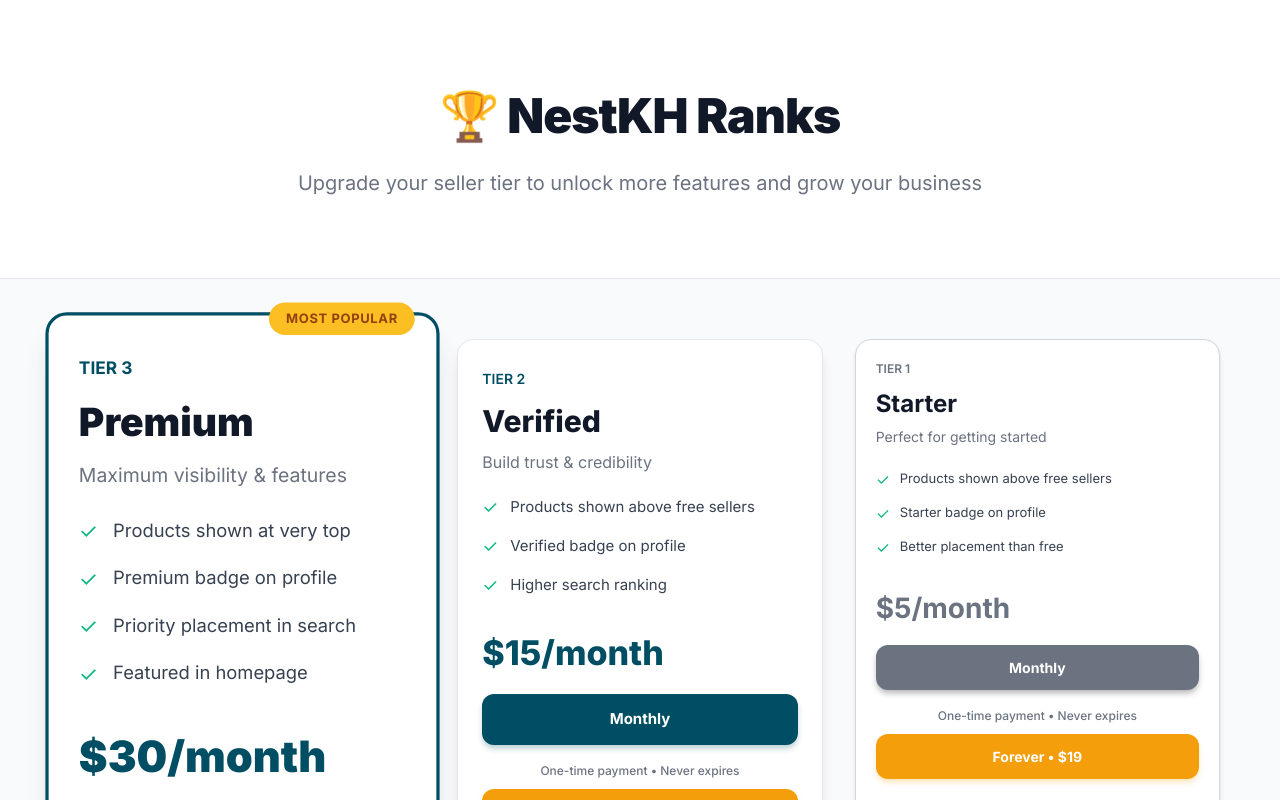
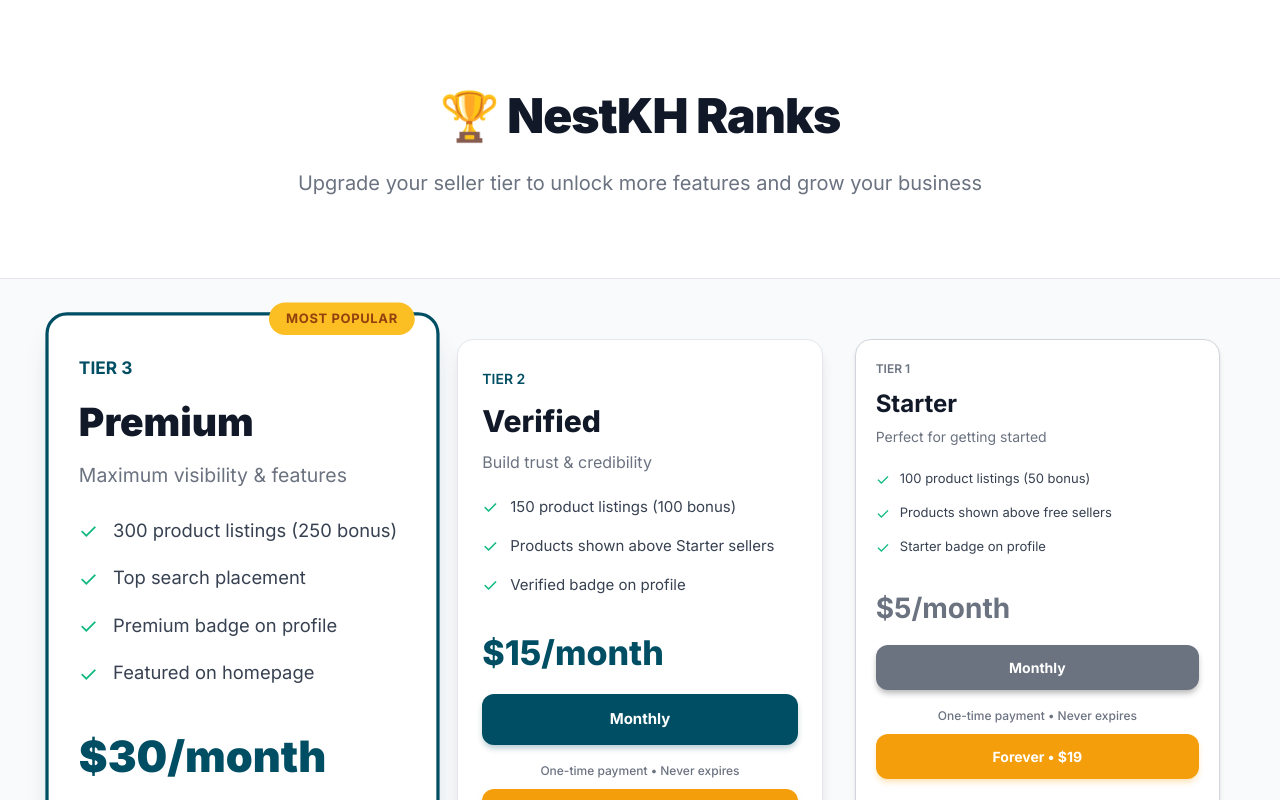
Before and after one commit to sithyakheng/nest24, a Next.js app: page /ranks in a window 1280 px wide. Shown: the top 800 px of the page. Built offline with nearby package versions, Linux system fonts and the light colour scheme; no server answers.

Commit message:
feat: update product limit system with tier-based limits and benefits

```diff
--- a/src/app/dashboard/page.tsx
+++ b/src/app/dashboard/page.tsx
@@ -89,7 +89,11 @@ export default function DashboardPage() {
 
   // Helper function to get product limit - flat limit for all sellers
   function getProductLimit(tier: number): number {
-    return 150;
+    if (tier === 0) return 50;
+    if (tier === 1) return 100;
+    if (tier === 2) return 150;
+    if (tier === 3) return 300;
+    return 50;
   }
 
   // Calculate total views and prepare chart data
@@ -217,7 +221,16 @@ export default function DashboardPage() {
     }
 
     if (products.length >= getProductLimit(profile?.tier || 0)) {
-      setAddError("You've reached the maximum of 150 product listings.")
+      const tier = profile?.tier || 0
+      if (tier === 0) {
+        setAddError("You've reached your 50 product limit. Upgrade to Starter to list 100 products.")
+      } else if (tier === 1) {
+        setAddError("You've reached your 100 product limit. Upgrade to Verified to list 150 products.")
+      } else if (tier === 2) {
+        setAddError("You've reached your 150 product limit. Upgrade to Premium to list 300 products.")
+      } else if (tier === 3) {
+        setAddError("You've reached your 300 product limit.")
+      }
       return
     }
 
@@ -672,7 +685,7 @@ export default function DashboardPage() {
                 ) : (
                   <div style={{ backgroundColor: 'white', border: '1px solid #e5e7eb', borderRadius: '16px', padding: '16px', textAlign: 'center', width: '180px' }}>
                     <div style={{ fontSize: '14px', fontWeight: '700', color: '#6b7280', marginBottom: '6px' }}>Free Plan</div>
-                    <div style={{ fontSize: '11px', color: '#9ca3af', marginBottom: '10px' }}>150 products • Standard placement</div>
+                    <div style={{ fontSize: '11px', color: '#9ca3af', marginBottom: '10px' }}>50 products • Standard placement</div>
                     <a href="/ranks" style={{ fontSize: '12px', color: 'white', backgroundColor: '#004E64', padding: '6px 12px', borderRadius: '8px', textDecoration: 'none', fontWeight: '600' }}>Upgrade</a>
                   </div>
                 )}
--- a/src/app/ranks/page.tsx
+++ b/src/app/ranks/page.tsx
@@ -75,19 +75,19 @@ export default function RanksPage() {
             <div style={{ marginBottom: '32px' }}>
               <div style={{ display: 'flex', alignItems: 'center', marginBottom: '14px' }}>
                 <span style={{ color: '#10b981', fontSize: '20px', marginRight: '14px' }}>✓</span>
-                <span style={{ color: '#374151', fontSize: '17px' }}>Products shown at very top</span>
+                <span style={{ color: '#374151', fontSize: '17px' }}>300 product listings (250 bonus)</span>
+              </div>
+              <div style={{ display: 'flex', alignItems: 'center', marginBottom: '14px' }}>
+                <span style={{ color: '#10b981', fontSize: '20px', marginRight: '14px' }}>✓</span>
+                <span style={{ color: '#374151', fontSize: '17px' }}>Top search placement</span>
               </div>
               <div style={{ display: 'flex', alignItems: 'center', marginBottom: '14px' }}>
                 <span style={{ color: '#10b981', fontSize: '20px', marginRight: '14px' }}>✓</span>
                 <span style={{ color: '#374151', fontSize: '17px' }}>Premium badge on profile</span>
               </div>
-              <div style={{ display: 'flex', alignItems: 'center', marginBottom: '14px' }}>
-                <span style={{ color: '#10b981', fontSize: '20px', marginRight: '14px' }}>✓</span>
-                <span style={{ color: '#374151', fontSize: '17px' }}>Priority placement in search</span>
-              </div>
               <div style={{ display: 'flex', alignItems: 'center' }}>
                 <span style={{ color: '#10b981', fontSize: '20px', marginRight: '14px' }}>✓</span>
-                <span style={{ color: '#374151', fontSize: '17px' }}>Featured in homepage</span>
+                <span style={{ color: '#374151', fontSize: '17px' }}>Featured on homepage</span>
               </div>
             </div>
 
@@ -171,15 +171,15 @@ export default function RanksPage() {
             <div style={{ marginBottom: '28px' }}>
               <div style={{ display: 'flex', alignItems: 'center', marginBottom: '12px' }}>
                 <span style={{ color: '#10b981', fontSize: '18px', marginRight: '12px' }}>✓</span>
-                <span style={{ color: '#374151', fontSize: '15px' }}>Products shown above free sellers</span>
+                <span style={{ color: '#374151', fontSize: '15px' }}>150 product listings (100 bonus)</span>
               </div>
               <div style={{ display: 'flex', alignItems: 'center', marginBottom: '12px' }}>
                 <span style={{ color: '#10b981', fontSize: '18px', marginRight: '12px' }}>✓</span>
-                <span style={{ color: '#374151', fontSize: '15px' }}>Verified badge on profile</span>
+                <span style={{ color: '#374151', fontSize: '15px' }}>Products shown above Starter sellers</span>
               </div>
               <div style={{ display: 'flex', alignItems: 'center' }}>
                 <span style={{ color: '#10b981', fontSize: '18px', marginRight: '12px' }}>✓</span>
-                <span style={{ color: '#374151', fontSize: '15px' }}>Higher search ranking</span>
+                <span style={{ color: '#374151', fontSize: '15px' }}>Verified badge on profile</span>
               </div>
             </div>
 
@@ -262,15 +262,15 @@ export default function RanksPage() {
             <div style={{ marginBottom: '28px' }}>
               <div style={{ display: 'flex', alignItems: 'center', marginBottom: '10px' }}>
                 <span style={{ color: '#10b981', fontSize: '16px', marginRight: '10px' }}>✓</span>
-                <span style={{ color: '#374151', fontSize: '13px' }}>Products shown above free sellers</span>
+                <span style={{ color: '#374151', fontSize: '13px' }}>100 product listings (50 bonus)</span>
               </div>
               <div style={{ display: 'flex', alignItems: 'center', marginBottom: '10px' }}>
                 <span style={{ color: '#10b981', fontSize: '16px', marginRight: '10px' }}>✓</span>
-                <span style={{ color: '#374151', fontSize: '13px' }}>Starter badge on profile</span>
+                <span style={{ color: '#374151', fontSize: '13px' }}>Products shown above free sellers</span>
               </div>
               <div style={{ display: 'flex', alignItems: 'center' }}>
                 <span style={{ color: '#10b981', fontSize: '16px', marginRight: '10px' }}>✓</span>
-                <span style={{ color: '#374151', fontSize: '13px' }}>Better placement than free</span>
+                <span style={{ color: '#374151', fontSize: '13px' }}>Starter badge on profile</span>
               </div>
             </div>
 
```
